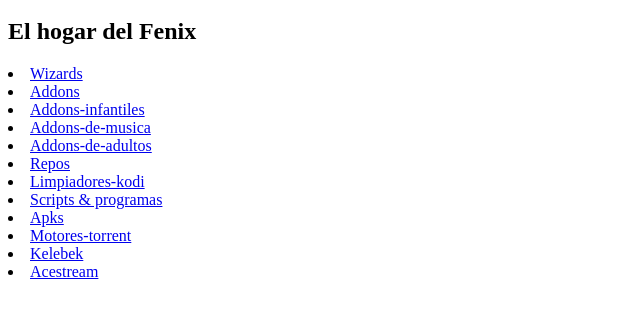
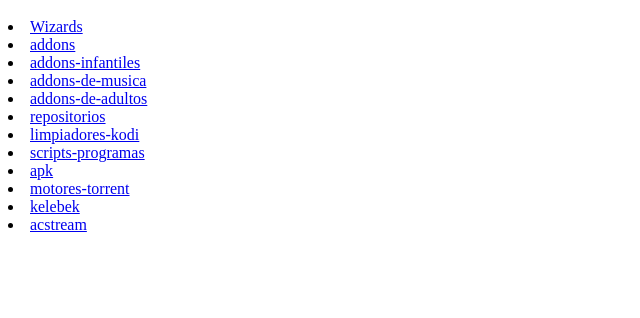
Before and after one commit to kodiplexkodifenix/kodiplexkodifenix.github.io, a plain HTML site: page index.html in a window 1280 px wide. Shown: the part 48-366 px from the top of the page, without its empty margins (0-640 px from the left). Drawn offline with Linux system fonts and the light colour scheme.

Commit message:
Update index.html

```diff
--- a/index.html
+++ b/index.html
@@ -1,20 +1,21 @@
+
 <html>
-<head>
-<h1>Fuente-KodiPlex/</h1>
-<h2>El hogar del Fenix </h2>
-</head>
-<body>
+ <head>
+ <h1>Fuente-KodiPlex/</h1>
+ </head>
+ <body>
 <li><a href="Wizards/">Wizards</a><td></td></li>
-<li><a href="addons/">Addons</a><td></td></li>
-<li><a href="addons-infantiles/">Addons-infantiles</a><td></td></li>
-<li><a href="addons-de-musica/">Addons-de-musica</a><td></td></li>
-<li><a href="addons-de-adultos/">Addons-de-adultos</a><td></td></li>
-<li><a href="repositorios/">Repos</a><td></td></li>
-<li><a href="limpiadores-kodi/">Limpiadores-kodi</a><td></td></li>
-<li><a href="scripts-programas/">Scripts & programas</a><td></td></li>
-<li><a href="apk/">Apks</a><td></td></li>
-<li><a href="motores-torrent/">Motores-torrent</a><td></td></li>
-<li><a href="kelebek/">Kelebek</a><td></td></li>
-<li><a href="acstream/">Acestream</a><td></td></li>
+<li><a href="addons/">addons</a><td></td></li>
+<li><a href="addons-infantiles/">addons-infantiles</a><td></td></li>
+<li><a href="addons-de-musica/">addons-de-musica</a><td></td></li>
+<li><a href="addons-de-adultos/">addons-de-adultos</a><td></td></li>
+<li><a href="repositorios/">repositorios</a><td></td></li>
+<li><a href="limpiadores-kodi/">limpiadores-kodi</a><td></td></li>
+<li><a href="scripts-programas/">scripts-programas</a><td></td></li>
+<li><a href="apk/">apk</a><td></td></li>
+<li><a href="motores-torrent/">motores-torrent</a><td></td></li>
+<li><a href="kelebek/">kelebek</a><td></td></li>
+<li><a href="acstream/">acstream</a><td></td></li>
+</ul>
 </body>
 </html>
```
